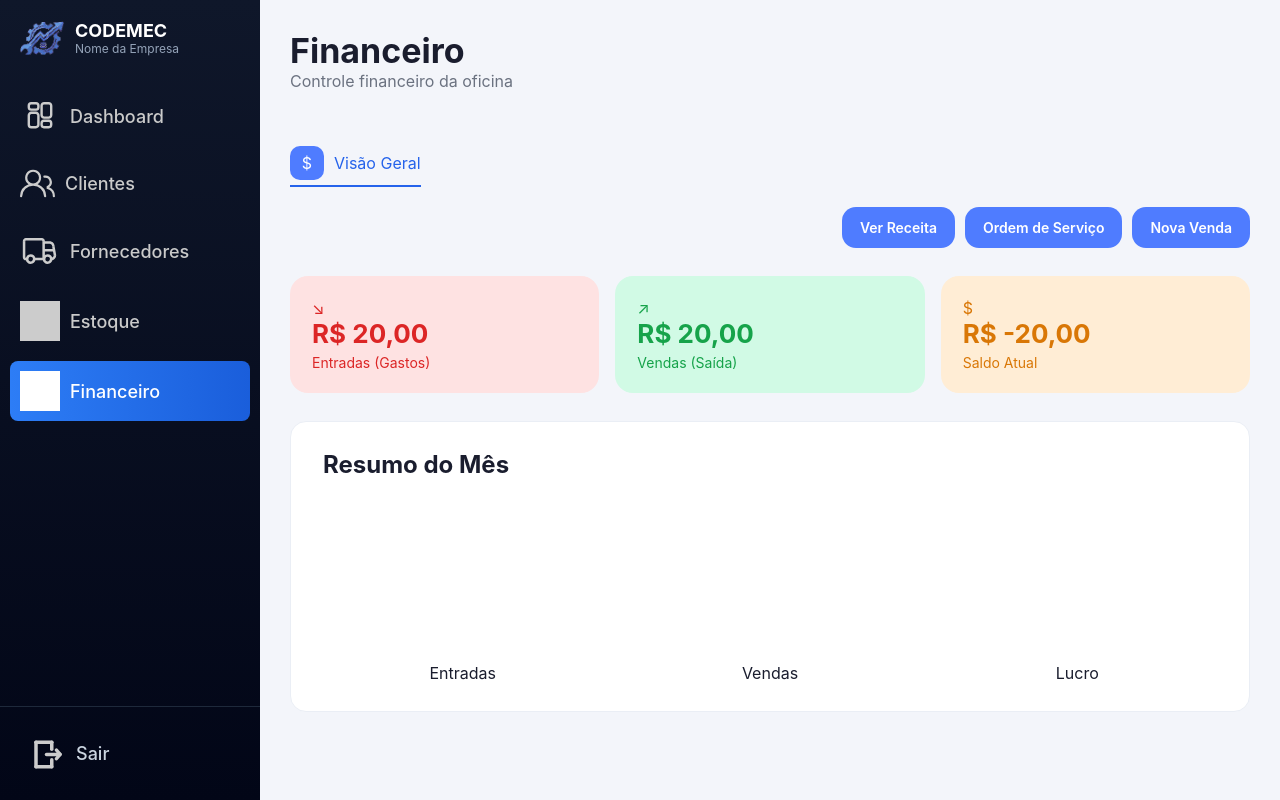
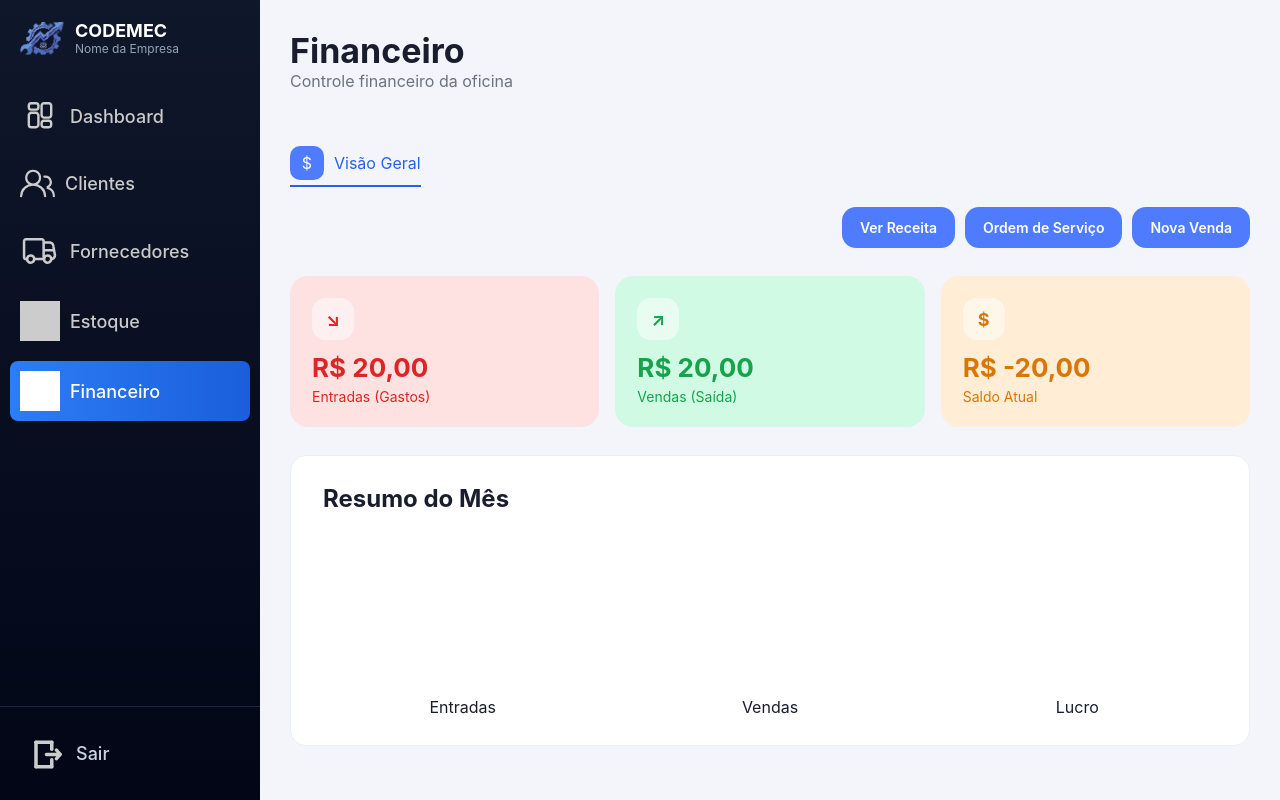
Before and after one commit to The-Saul/PI-Sistema-de-Gestao-para-Oficina-Mecanica, a React (Create React App) app in the folder frontend/: page /financeiro in a window 1280 px wide. Built offline with nearby package versions, Linux system fonts and the light colour scheme; grey boxes are pictures that could not be loaded.

Commit message:
Antoniel financeiro

```diff
--- a/frontend/src/Financeiro.css
+++ b/frontend/src/Financeiro.css
@@ -51,16 +51,11 @@ body{
   border:none;
   background:#4f7cff;
   color:#fff;
-
   padding:12px 18px;
-
   border-radius:14px;
-
   font-size:14px;
   font-weight:600;
-
   cursor:pointer;
-
   transition:.2s;
 }
 
--- a/frontend/src/pages/Financeiro.jsx
+++ b/frontend/src/pages/Financeiro.jsx
@@ -301,7 +301,7 @@ function Painel({ onVerReceita }) {
             key={c.label}
             className={`card-financeiro ${c.className}`}
           >
-            <div className="card-icon-financiro">
+            <div className="card-icon-financeiro">
               {c.icon}
             </div>
 
```
